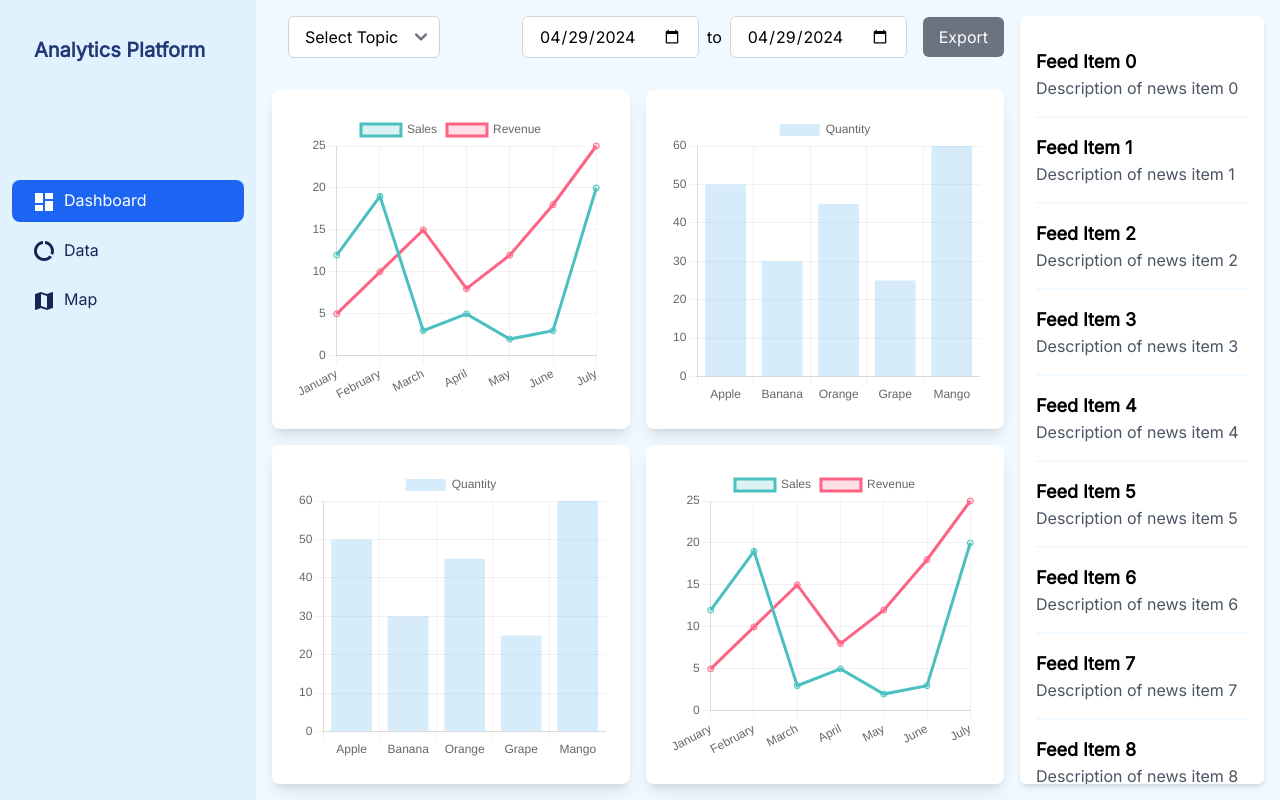
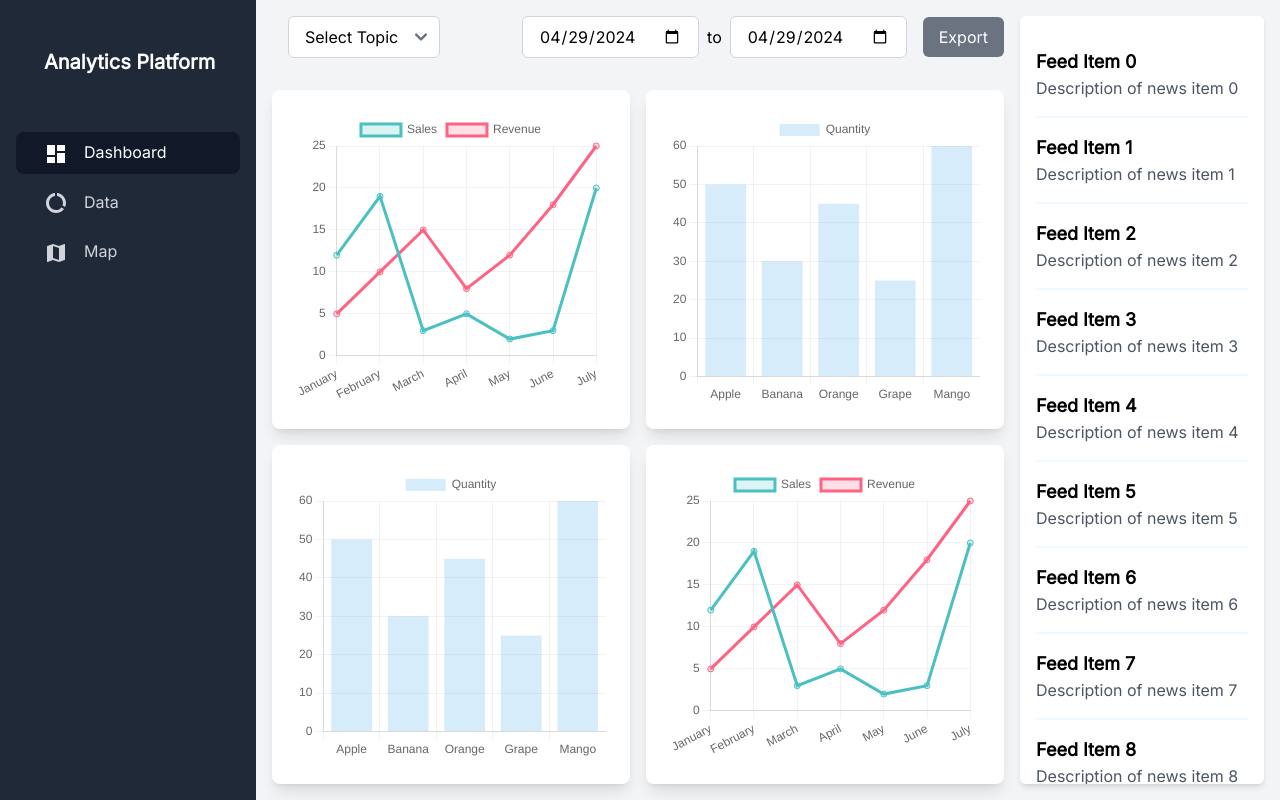
Before and after one commit to analyticsplatform/analyticsplatform, a Next.js app in the folder ui/: page / in a window 1280 px wide. Built offline with nearby package versions, Linux system fonts and the light colour scheme.

Commit message:
update styling

```diff
--- a/ui/src/app/layout.tsx
+++ b/ui/src/app/layout.tsx
@@ -22,7 +22,7 @@ export default function RootLayout({ children }: RootLayoutProps) {
         <title>Analytics Platform</title>
       </head>
       <body className={inter.className}>
-        <div className="flex flex-col md:flex-row min-h-screen bg-sky-50">
+        <div className="flex flex-col md:flex-row min-h-screen bg-gray-100">
           <Suspense fallback={<LoadingPage />}>
             <SidebarNav />
             <div className="flex-1 sb:ml-64">{children}</div>
--- a/ui/src/app/menu.tsx
+++ b/ui/src/app/menu.tsx
@@ -19,72 +19,65 @@ type CustomFlowbiteTheme = {
 
 const sidebarTheme: CustomFlowbiteTheme['sidebar'] = {
   root: {
-    inner: 'h-full overflow-y-auto overflow-x-hidden py-4 px-3 bg-sky-100'
+    inner: 'h-full overflow-y-auto overflow-x-hidden py-6 px-4 bg-gray-800'
   }
 }
 
 const createSidebarItems = (pages: string[], currentPath: string) => {
-  const itemClassNames = "text-blue-950 hover:bg-blue-600 hover:text-white";
-  const currentItemClassNames = "bg-blue-600 text-white hover:bg-blue-600 hover:text-white";
-  let pageItems = [];
+  const itemClassNames = "flex items-center px-4 py-2 text-base font-normal text-gray-300 rounded-lg hover:bg-gray-700 hover:text-white";
+  const currentItemClassNames = "flex items-center px-4 py-2 text-base font-medium text-white bg-gray-900 hover:bg-gray-900 rounded-lg";
 
-  for (const page of pages) {
+  return pages.map(page => {
     const pageName = page.charAt(0).toUpperCase() + page.slice(1);
     let icon;
 
     switch (page) {
       case 'dashboard':
-        icon = <DashboardIcon className="mr-2" />;
+        icon = <DashboardIcon className="w-6 h-6 mr-4" />;
         break;
       case 'data':
-        icon = <DataUsageIcon className="mr-2" />;
+        icon = <DataUsageIcon className="w-6 h-6 mr-4" />;
         break;
       case 'map':
-        icon = <MapIcon className="mr-2" />;
+        icon = <MapIcon className="w-6 h-6 mr-4" />;
         break;
       default:
         icon = null;
     }
 
-    if (page == "dashboard") {
-      pageItems.push(
-        <Sidebar.Item href="/" key={page} className={currentPath == "/" ? currentItemClassNames : itemClassNames}>
+    const href = page === "dashboard" ? "/" : `/${page}`;
+    const isCurrentPage = currentPath === href;
+
+    return (
+      <Sidebar.Item
+        href={href}
+        key={page}
+        className={isCurrentPage ? currentItemClassNames : itemClassNames}
+      >
         {icon}
-          {pageName}
+        <span>{pageName}</span>
       </Sidebar.Item>
     );
-    } else {
-      pageItems.push(
-        <Sidebar.Item href={`/${page}`} key={page} className={currentPath == "/" + page ? currentItemClassNames : itemClassNames}>
-          {icon}
-          {pageName}
-        </Sidebar.Item>
-      );
-    }
-  }
-
-  return (<>{pageItems}</>);
+  });
 };
 
 const MySidebar = () => {
   const pathname = usePathname()
-  const [isOpen, setIsOpen] = useState(false); // controls visibility on mobile
-  const sidebarRef = useRef<HTMLDivElement | null>(null); // ref for the sidebar for detecting outside clicks
+  const [isOpen, setIsOpen] = useState(false);
+  const sidebarRef = useRef<HTMLDivElement | null>(null);
 
   const toggleSidebar = () => {
-    // Toggle only on mobile
     if (window.innerWidth < 768) {
       setIsOpen(!isOpen);
     }
   };
 
-  // Detect all clicks on the document for mobile only
   useEffect(() => {
-    function handleClickOutside(event: MouseEvent) {
+    const handleClickOutside = (event: MouseEvent) => {
       if (window.innerWidth < 768 && sidebarRef.current && !sidebarRef.current.contains(event.target as Node)) {
-        setIsOpen(false); // Close the sidebar if click is outside
+        setIsOpen(false);
       }
-    }
+    };
 
     document.addEventListener("mousedown", handleClickOutside);
     return () => {
@@ -92,17 +85,11 @@ const MySidebar = () => {
     };
   }, []);
 
-  // Ensure sidebar is open by default on desktop
   useEffect(() => {
     const handleResize = () => {
-      if (window.innerWidth >= 768) {
-        setIsOpen(true); // Sidebar is open on desktop
-      } else {
-        setIsOpen(false); // Sidebar is controlled by state on mobile
-      }
+      setIsOpen(window.innerWidth >= 768);
     };
 
-    // Set initial state based on window size
     handleResize();
     window.addEventListener('resize', handleResize);
     return () => window.removeEventListener('resize', handleResize);
@@ -110,31 +97,26 @@ const MySidebar = () => {
 
   return (
     <>
-      {/* Hamburger Menu Button - Shown only on mobile when sidebar is not open */}
-      <div className={`top-0 left-0 z-40 ${isOpen ? 'invisible' : 'block'}`}>
       <button
-          className='p-4 md:hidden text-blue-950'
+        className={`fixed top-0 left-0 z-40 p-4 md:hidden text-gray-300 hover:text-white focus:outline-none ${isOpen ? 'invisible' : 'block'}`}
         onClick={toggleSidebar}
         aria-label="Toggle sidebar"
       >
-          {/* SVG for Hamburger Icon */}
         <svg className="w-6 h-6" fill="none" stroke="currentColor" viewBox="0 0 24 24">
           <path strokeLinecap="round" strokeLinejoin="round" strokeWidth={2} d="M4 6h16M4 12h16m-7 6h7" />
         </svg>
       </button>
-      </div>
 
-      {/* Sidebar */}
       <div
         ref={sidebarRef}
-        className={`fixed inset-y-0 left-0 transform border-r-2 border-gray-300 sb:translate-x-0 ${isOpen ? 'translate-x-0' : '-translate-x-full'} sb:transition-none transition-transform duration-100 ease-in-out z-30`}
-        style={{ width: '256px' }} // Adjust width as needed
+        className={`fixed inset-y-0 left-0 transform border-r border-gray-700 sb:translate-x-0 ${isOpen ? 'translate-x-0' : '-translate-x-full'} sb:transition-none transition-transform duration-200 ease-in-out z-30`}
+        style={{ width: '256px' }}
       >
         <Sidebar theme={sidebarTheme}>
-          <Sidebar.Logo href="#" img="" className="mt-5 text-blue-900">
+          <Sidebar.Logo href="#" img="" className="px-4 py-6 text-white text-2xl font-semibold">
             Analytics Platform
           </Sidebar.Logo>
-          <Sidebar.Items className="mt-[50%]">
+          <Sidebar.Items className="mt-8">
             <Sidebar.ItemGroup>
               {createSidebarItems(["dashboard", "data", "map"], pathname)}
             </Sidebar.ItemGroup>
```
Lines whose indentation alone changed are shown as unchanged.
